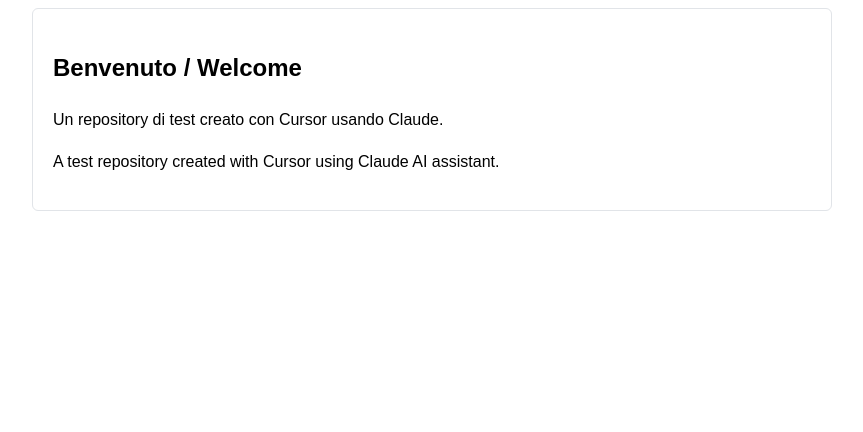
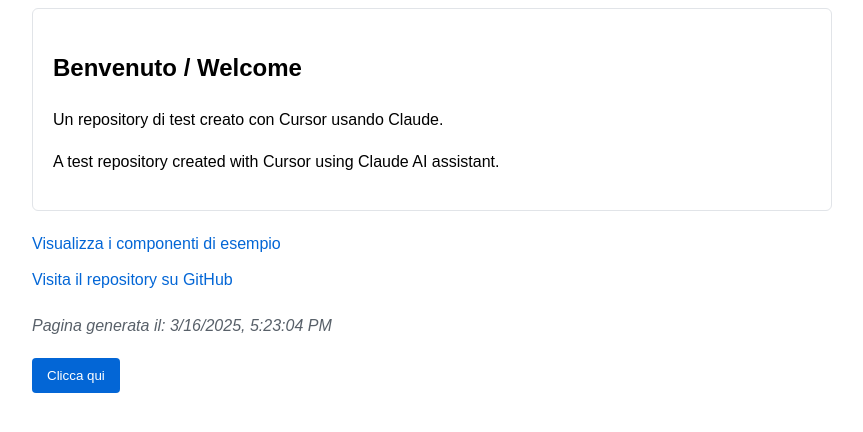
Before and after one commit to fedollo/test-github-mcp-cursor, a plain HTML site: page index.html in a window 1280 px wide. Shown: the part 106-538 px from the top of the page, without its empty margins (208-1071 px from the left). Drawn offline with Linux system fonts and the light colour scheme.

Commit message:
Aggiornato index.html con link allo script e stili migliorati

```diff
--- a/index.html
+++ b/index.html
@@ -21,6 +21,45 @@
             padding: 20px;
             margin-top: 20px;
         }
+        button {
+            margin-top: 20px;
+            padding: 10px 15px;
+            background-color: #0366d6;
+            color: white;
+            border: none;
+            border-radius: 4px;
+            cursor: pointer;
+        }
+        .date-info {
+            margin-top: 20px;
+            font-style: italic;
+            color: #586069;
+        }
+        .links {
+            margin-top: 20px;
+        }
+        .links a {
+            display: block;
+            margin-bottom: 10px;
+            color: #0366d6;
+            text-decoration: none;
+        }
+        .links a:hover {
+            text-decoration: underline;
+        }
+        @media (prefers-color-scheme: dark) {
+            body {
+                background-color: #0d1117;
+                color: #c9d1d9;
+            }
+            .container {
+                border-color: #30363d;
+                background-color: #161b22;
+            }
+            .date-info {
+                color: #8b949e;
+            }
+        }
     </style>
 </head>
 <body>
@@ -30,5 +69,12 @@
         <p>Un repository di test creato con Cursor usando Claude.</p>
         <p>A test repository created with Cursor using Claude AI assistant.</p>
     </div>
+
+    <div class="links">
+        <a href="components.html">Visualizza i componenti di esempio</a>
+        <a href="https://github.com/fedollo/test-github-mcp-cursor">Visita il repository su GitHub</a>
+    </div>
+
+    <script src="js/script.js"></script>
 </body>
 </html>
```
